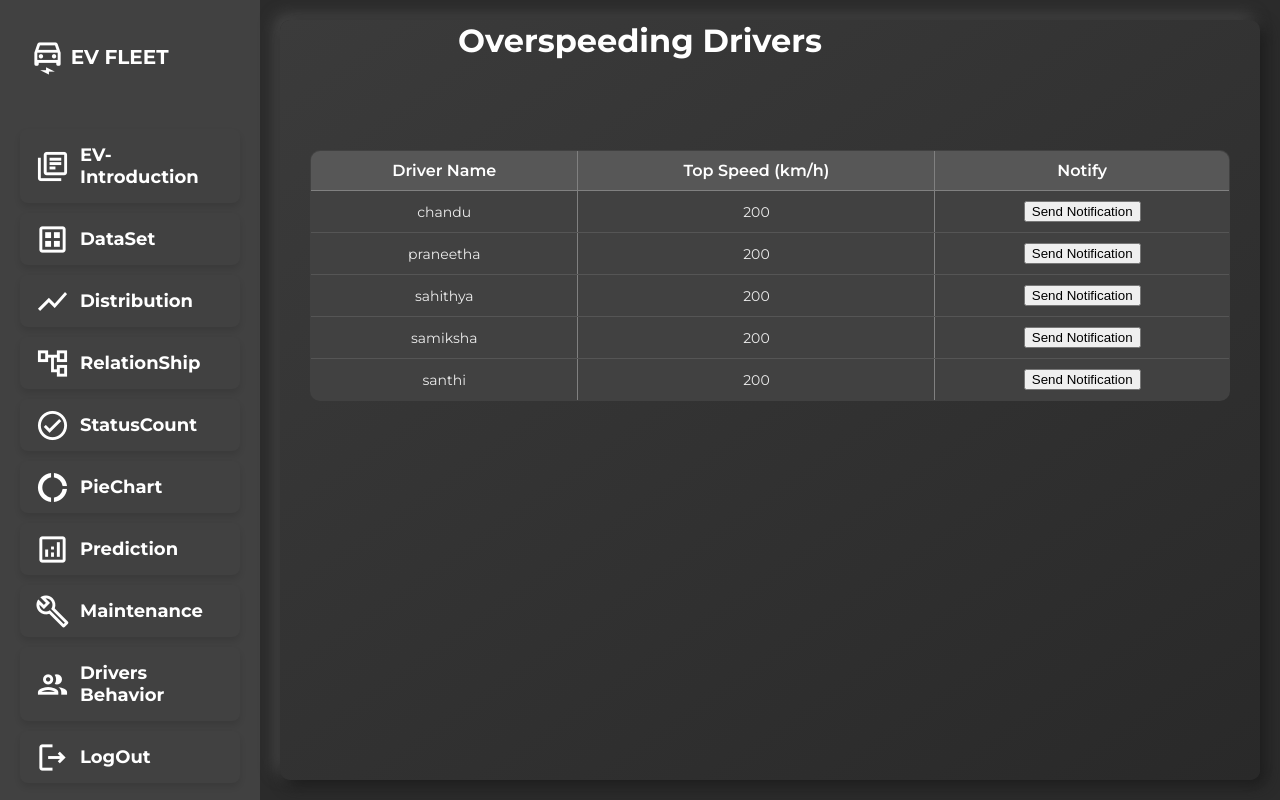
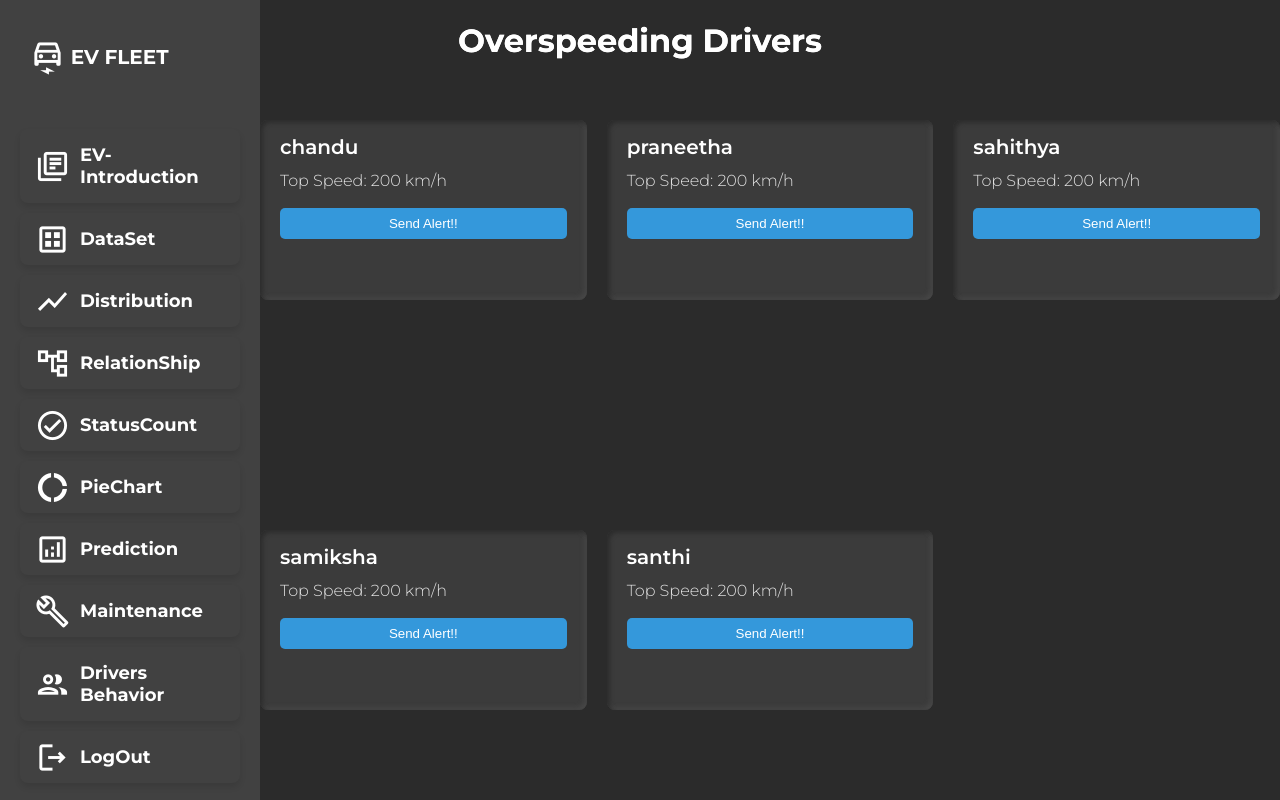
Before and after one commit to Sam232410/EVprojectFLASK, a Flask app: page /behavior in a window 1280 px wide. Run offline with Flask 3, Linux system fonts and the light colour scheme; parts of the project's set-up code (start-up, migrations or seed data) failed here and were passed over.

Commit message:
Your commit message

```diff
--- a/app.py
+++ b/app.py
@@ -414,8 +414,8 @@ def distribution():
 #     return render_template('status.html')
 
 # Add Working Condition and Charging Status based on Vehicle Status
-data['Working Condition'] = data['Vehicle Status'].apply(lambda x: 'Working' if x == 1 else 'Not Working')
-data['Charging Status'] = data['Vehicle Status'].apply(lambda x: 'Charging Right Now' if x == 1 else 'Not Charging')
+data['Working Condition'] = data['Vehicle Status'].apply(lambda x: '1' if x == 1 else '0')
+data['Charging Status'] = data['Vehicle Status'].apply(lambda x: '1' if x == 1 else '0')
 
 # Get unique vehicle names (or makes)
 vehicle_names = data['Make'].unique()
@@ -448,7 +448,8 @@ def status():
                  y="Count",
                  title=f"{status_type} Count (Random Entry per Vehicle)",
                  labels={status_count.columns[0]: status_type, "Count": "Vehicle Count"})
-
+    # Update bar color to orange
+    fig.update_traces(marker_color="#FF7F50")
     fig.update_layout(
         width=1000,  # Chart width
         height=500,  # Chart height
--- a/static/css/style.css
+++ b/static/css/style.css
@@ -456,3 +456,60 @@ tbody tr:last-child td {
   height: 100%; /* Or set it to a fixed height if you prefer */
 
 }
+
+
+/* drivers behavior */
+/* Intro Content Styling */
+.intro-driver {
+  display: grid;
+  grid-template-columns: repeat(auto-fit, minmax(280px, 1fr)); /* Adjust grid layout */
+  gap: 20px;
+}
+
+.driver-card {
+  background-color: #3b3b3b;
+  padding: 15px 20px;
+  border-radius: 8px;
+  text-align: left;
+  box-shadow: inset 2px 2px 5px #292929, inset -2px -2px 5px #4c4c4c;
+  transition: transform 0.3s, box-shadow 0.3s;
+  margin-top: 120px; /* Adds top margin between boxes */
+  height: 150px; /* Ensures the height adjusts based on content */
+  display: flex;
+  flex-direction: column; /* Aligns items vertically within the card */
+}
+
+.driver-card:hover {
+  transform: scale(1.03);
+  box-shadow: 4px 4px 10px #1a1a1a, -4px -4px 10px #4c4c4c;
+}
+
+.driver-card .driver-name {
+  font-size: 20px;
+  font-weight: 600;
+  color: #ffffff;
+  margin-bottom: 10px;
+}
+
+.driver-card .top-speed {
+  font-size: 16px;
+  font-weight: 300;
+  color: rgba(255, 255, 255, 0.85);
+  line-height: 1.5;
+}
+
+.notify-button {
+  background-color: #3498db;
+  color: white;
+  border: none;
+  padding: 8px 12px;
+  border-radius: 5px;
+  cursor: pointer;
+  transition: background-color 0.3s ease;
+  width: 100%;
+  margin-top: 15px;
+}
+
+.notify-button:hover {
+  background-color: #2c3e50;
+}
--- a/templates/behavior.html
+++ b/templates/behavior.html
@@ -83,33 +83,19 @@
         <!-- End Sidebar -->
 
         <!-- Main Content -->
-        <div class="data-box">
-
-
-    <table border="1">
-        <thead>
-            <tr>
-                <th>Driver Name</th>
-                <th>Top Speed (km/h)</th>
-                <th>Notify</th>
-            </tr>
-        </thead>
-        <tbody>
-            {% for driver in drivers %}
-            <tr>
-                <td>{{ driver.Driver }}</td>
-                <td>{{ driver['Top Speed'] }}</td>
-                <td>
-                    <button onclick="sendNotification('{{ driver.Driver }}', '{{ driver.Email }}')">Send Notification</button>
-                </td>
-            </tr>
-            {% endfor %}
-        </tbody>
-    </table>
-</div>
+        <div class="header">
+            <h1>Overspeeding Drivers</h1>
         </div>
 
-
+        <div class="intro-driver">
+            {% for driver in drivers %}
+            <div class="driver-card">
+              <div class="driver-name">{{ driver.Driver }}</div>
+              <div class="top-speed">Top Speed: {{ driver['Top Speed'] }} km/h</div>
+              <button class="notify-button" onclick="sendNotification('{{ driver.Driver }}', '{{ driver.Email }}')">Send Alert!!</button>
+            </div>
+            {% endfor %}
+          </div>
 
         <script>
             function sendNotification(driverName, email) {
--- a/templates/status.html
+++ b/templates/status.html
@@ -28,10 +28,10 @@
 
             <ul class="sidebar-list">
                 <li class="sidebar-list-item">
-                    <a href="#" target="_blank">
-                        <span class="material-icons-outlined">library_books</span> EV-Introduction
+                    <a href="index">
+                      <span class="material-icons-outlined">library_books</span> EV-Introduction
                     </a>
-                </li>
+                  </li>
                 <li class="sidebar-list-item">
                     <a href="dataset">
                         <span class="material-icons-outlined">dataset</span>
```
Also changed, not shown: templates/index.html (+8 -4 lines). Lines whose indentation alone changed are shown as unchanged.
